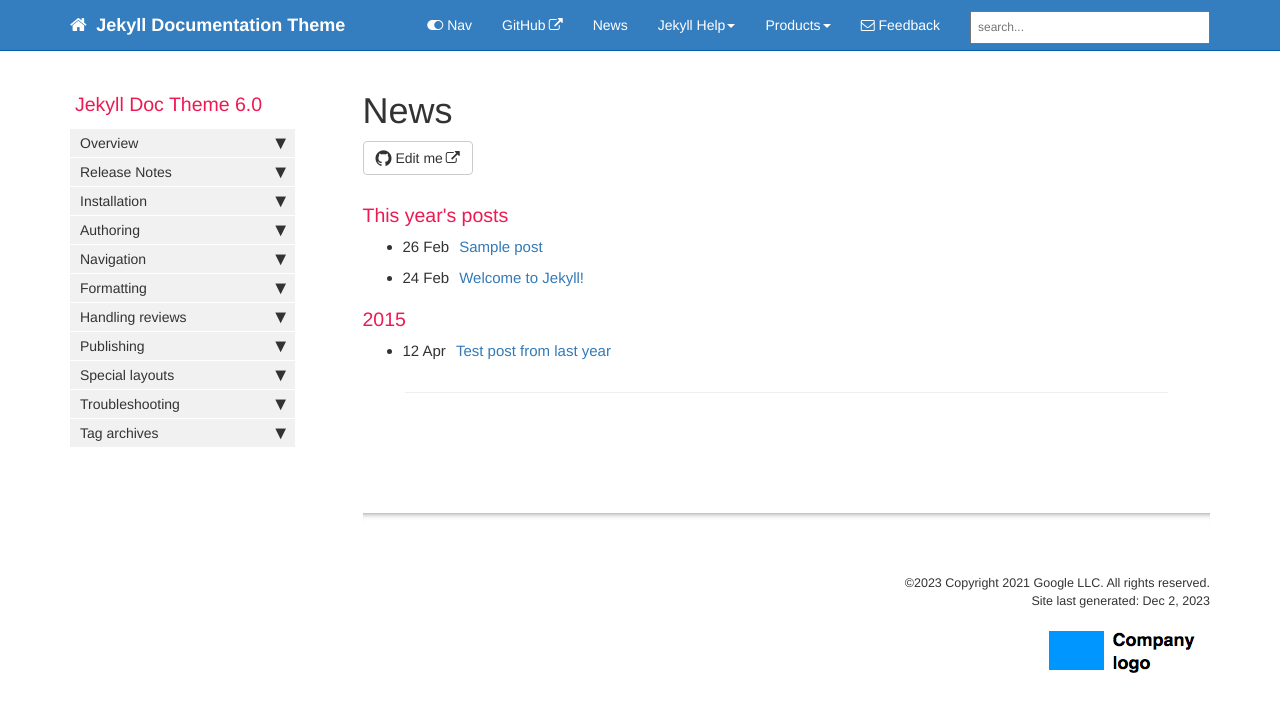
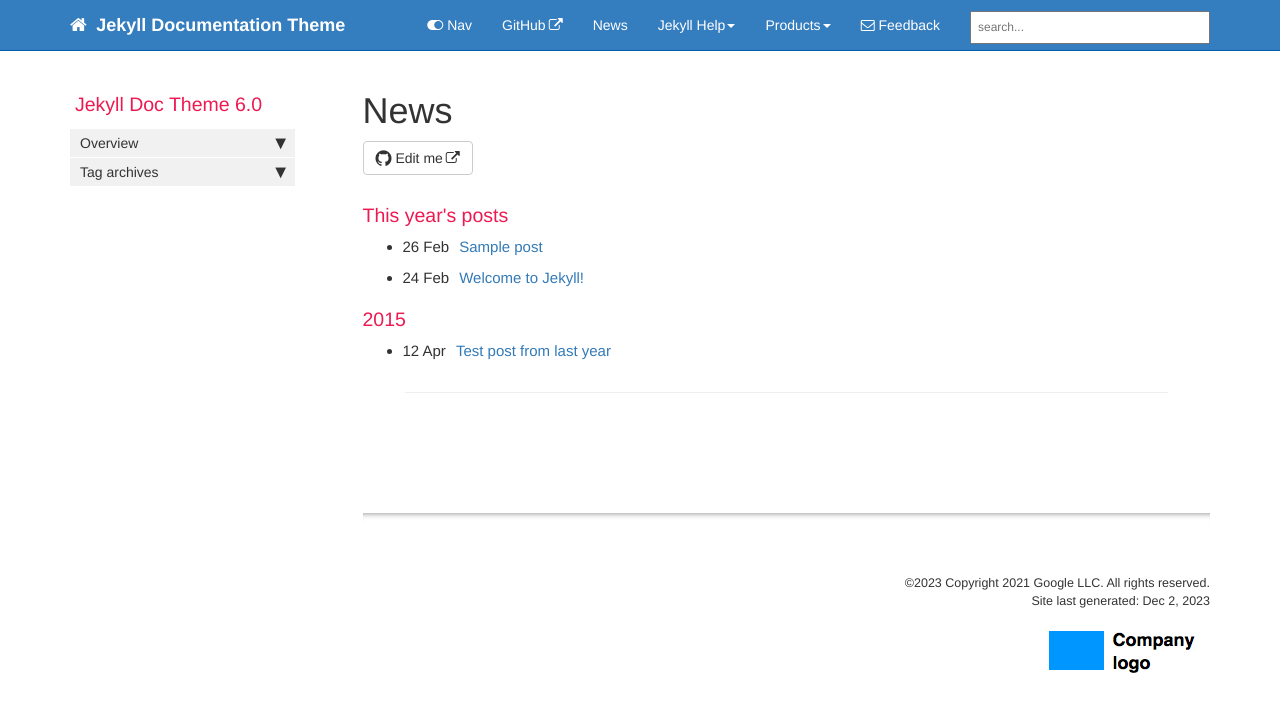
Before and after one commit to sca-opdir/sca-opdir.github.io, a Jekyll site: the page built from pages/news/news_archive.html, in a window 1280 px wide. Shown: the top 712 px of the page. Built offline with Jekyll 4.4.1, drawn with Linux system fonts in a browser that asks for light colours; comment, search, counter and statistics services are not loaded; part of the change alters nothing that is shown.

Commit message:
Update mydoc_sidebar.yml

```diff
--- a/_data/sidebars/mydoc_sidebar.yml
+++ b/_data/sidebars/mydoc_sidebar.yml
@@ -44,215 +44,6 @@ entries:
       url: /mydoc_support.html
       output: web, pdf
 
-  - title: Release Notes
-    output: web, pdf
-    folderitems:
-
-    - title: 6.0 Release notes
-      url: /mydoc_release_notes_60.html
-      output: web, pdf
-
-    - title: 5.0 Release notes
-      url: /mydoc_release_notes_50.html
-      output: web, pdf
-
-  - title: Installation
-    output: web, pdf
-    folderitems:
-
-    - title: About Ruby, Gems, Bundler, etc.
-      url: /mydoc_about_ruby_gems_etc.html
-      output: web, pdf
-
-    - title: Install Jekyll on Mac
-      url: /mydoc_install_jekyll_on_mac.html
-      output: web, pdf
-
-    - title: Install Jekyll on Windows
-      url: /mydoc_install_jekyll_on_windows.html
-      output: web, pdf
-
-  - title: Authoring
-    output: web, pdf
-
-    folderitems:
-    - title: Pages
-      url: /mydoc_pages.html
-      output: web, pdf
-
-    - title: Posts
-      url: /mydoc_posts.html
-      output: web, pdf
-
-    - title: Lists
-      url: /mydoc_lists.html
-      output: web, pdf
-
-    - title: Conditional logic
-      url: /mydoc_conditional_logic.html
-      output: web, pdf
-
-    - title: Content reuse
-      url: /mydoc_content_reuse.html
-      output: web, pdf
-
-    - title: Collections
-      url: /mydoc_collections.html
-      output: web, pdf
-
-    - title: WebStorm editor tips
-      url: /mydoc_webstorm_text_editor.html
-      output: web, pdf
-
-    - title: Atom editor tips
-      url: /mydoc_atom_text_editor.html
-      output: web, pdf
-
-  - title: Navigation
-    output: web, pdf
-
-    folderitems:
-    - title: Sidebar navigation
-      url: /mydoc_sidebar_navigation.html
-      output: web, pdf
-
-    - title: YAML tutorial in the context of Jekyll
-      url: /mydoc_yaml_tutorial.html
-      output: web, pdf
-
-    - title: Tags
-      url: /mydoc_tags.html
-      output: web, pdf
-
-    - title: Series
-      url: /mydoc_series.html
-      output: web, pdf
-
-  - title: Formatting
-    output: web, pdf
-
-    folderitems:
-    - title: Tooltips
-      url: /mydoc_adding_tooltips.html
-      output: web, pdf
-
-    - title: Alerts
-      url: /mydoc_alerts.html
-      output: web, pdf
-
-    - title: Icons
-      url: /mydoc_icons.html
-      output: web, pdf
-
-    - title: Images
-      url: /mydoc_images.html
-      output: web, pdf
-
-    - title: Code samples
-      url: /mydoc_code_samples.html
-      output: web, pdf
-
-    - title: Labels
-      url: /mydoc_labels.html
-      output: web, pdf
-
-    - title: Links
-      url: /mydoc_hyperlinks.html
-      output: web, pdf
-
-    - title: Navtabs
-      url: /mydoc_navtabs.html
-      output: web, pdf
-
-    - title: Tables
-      url: /mydoc_tables.html
-      output: web, pdf
-
-    - title: Syntax highlighting
-      url: /mydoc_syntax_highlighting.html
-      output: web, pdf
-
-    - title: Workflow maps
-      url: /mydoc_workflow_maps.html
-      output: web, pdf
-
-  - title: Handling reviews
-    output: web, pdf
-
-    folderitems:
-    - title: Commenting on files
-      url: /mydoc_commenting_on_files.html
-      output: web, pdf
-
-#    - title: Git collaboration
-#      url: /mydoc_git_collaboration
-#      output: web, pdf
-
-  - title: Publishing
-    output: web, pdf
-
-    folderitems:
-    - title: Build arguments
-      url: /mydoc_build_arguments.html
-      output: web, pdf
-
-    - title: Themes
-      url: /mydoc_themes.html
-      output: web, pdf
-
-    - title: Generating PDFs
-      url: /mydoc_generating_pdfs.html
-      output: web, pdf
-
-    - title: Help APIs and UI tooltips
-      url: /mydoc_help_api.html
-      output: web, pdf
-
-    - title: Search configuration
-      url: /mydoc_search_configuration.html
-      output: web, pdf
-
-    - title: iTerm profiles
-      url: /mydoc_iterm_profiles.html
-      output: web, pdf
-
-    - title: Pushing builds to server
-      url: /mydoc_push_build_to_server.html
-      output: web, pdf
-
-    - title: Publishing on Github Pages
-      url: /mydoc_publishing_github_pages.html
-      output: web, pdf
-
-  - title: Special layouts
-    output: web, pdf
-
-    folderitems:
-    - title: Knowledge-base layout
-      url: /mydoc_kb_layout.html
-      output: web, pdf
-
-    - title: Glossary layout
-      url: /mydoc_glossary.html
-      output: web, pdf
-
-    - title: FAQ layout
-      url: /mydoc_faq_layout.html
-      output: web, pdf
-
-    - title: Shuffle layout
-      url: /mydoc_shuffle.html
-      output: web, pdf
-
-  - title: Troubleshooting
-    output: web, pdf
-
-    folderitems:
-
-    - title: Troubleshooting
-      url: /mydoc_troubleshooting.html
-      output: web, pdf
-
   - title: Tag archives
     output: web
     folderitems:
```
